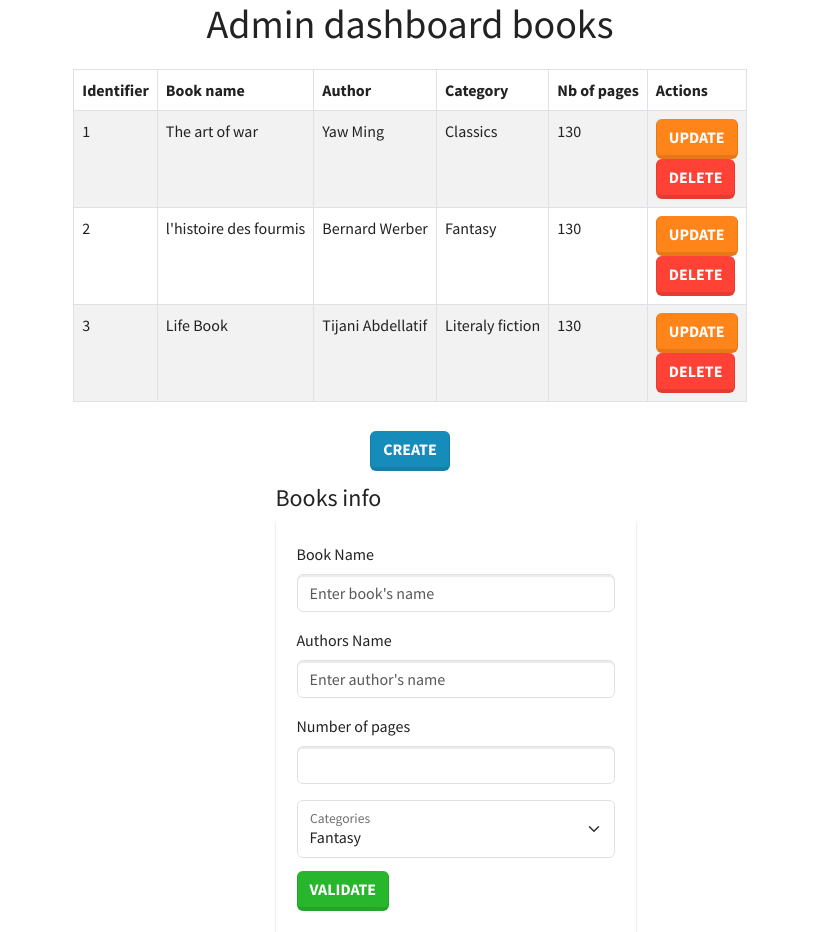
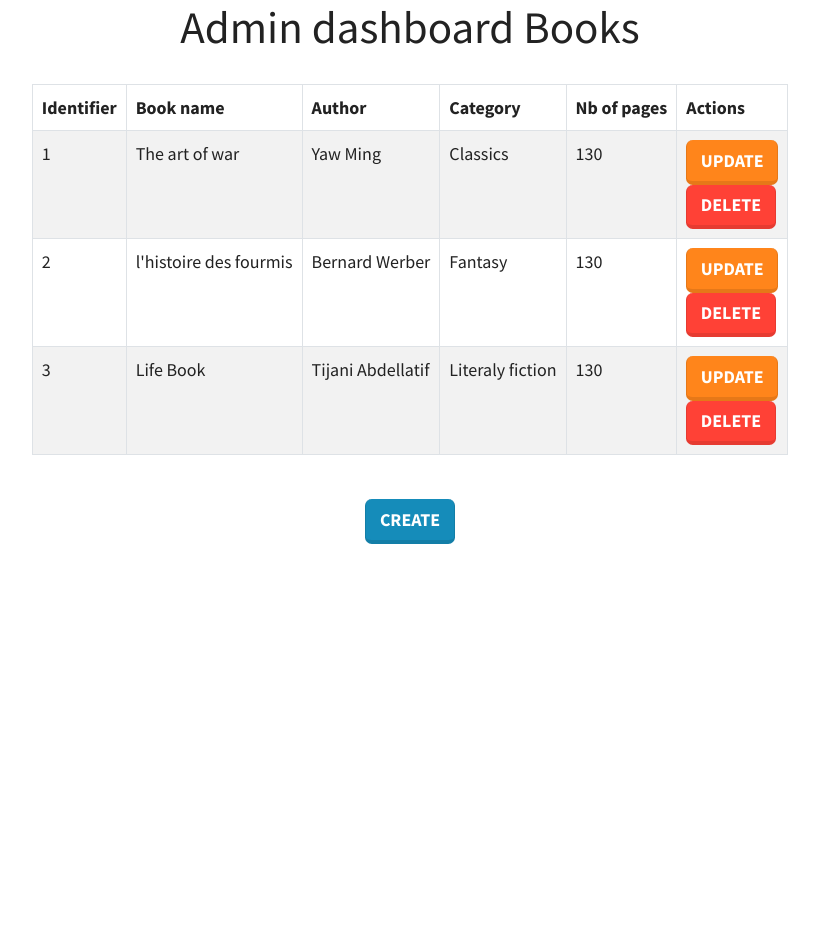
Before and after one commit to AcademyFS20/W7_Book_mangment_App_with_React_Brahim, a React (Create React App) app: page / in a window 1280 px wide. Shown: the whole page, without its empty margins (230-1049 px from the left). After the commit the page ends 800 px from the top, so only its background shows below. Built offline with nearby package versions, Linux system fonts and the light colour scheme.

Commit message:
add_deleteItem_feature

```diff
--- a/src/App.js
+++ b/src/App.js
@@ -1,39 +1,43 @@
-import React from "react";
+import React, { Component } from 'react'
 import "./index.css";
 import Books from "./containers/Books";
 import Title from "./components/Title";
 import Button from "./components/Button";
 import styled from "styled-components";
 import CreateBookForm from "./containers/CreateBookForm";
-
-function App() {
+import { ThemeProvider } from 'react-bootstrap';
 
 
+export default class App extends Component {
+
+
+
+
+    render() {
 
         return (
             <>
                 <Wrapper>
                     <div className="page">
-                    <Title />
+                            <Title titleContent="Admin dashboard Books" />
                             <Books />
-                    <Button inclination="btn primary" text='create' size="lg"/>
-                    <div>
-                        <CreateBookForm />
-                    </div>
                     </div>
                 </Wrapper>
             </>
-    );
+        )
+    }
 }
 
+
 const Wrapper = styled.div`
+
+
 .page {
     display: flex;
     flex-direction: column;
     justify-content: center;
     align-items: center;
-    gap: 13px;
+    gap: 21px;
 }
+
 `;
-
-export default App;
--- a/src/Containers/Books.js
+++ b/src/Containers/Books.js
@@ -5,11 +5,36 @@ import styled from "styled-components";
 import Button from "../components/Button";
 import { dataBook } from "../helpers/data/data";
 import Book from "../components/Book";
+import CreateBookForm from "./CreateBookForm";
+
 
 export default class Books extends Component {
+
+  state = {
+    data:dataBook,
+    toggle: true,
+  }
+
+  clickHandler = () => {
+
+    this.setState({ toggle: !this.state.toggle })
+  }
+
+deleteItem = (id) =>{
+    const newTable = this.state.data.filter((item) => {
+      if (item.id !== id) {
+        console.log(item);
+        return item
+}
+});
+this.setState({data:newTable})
+
+  }
+
   render() {
     return (
-      <div>
+      <>
+        <Wrapper>
           <Table striped bordered hover>
             <thead>
               <tr>
@@ -22,10 +47,10 @@ export default class Books extends Component {
               </tr>
             </thead>
             <tbody>
-            {dataBook.map((item) => {
+              {this.state.data.map((item) => {
                 const { id, title, nbpages, author, category } = item;
                 return (
-                <tr>
+                  <tr key={id}>
                     <Book
                       id={id}
                       bookTitle={title}
@@ -35,14 +60,28 @@ export default class Books extends Component {
                     />
                     <td>
                       <Button inclination="btn-warning" text="update" />
-                    <Button inclination="btn-danger" text="delete" />
+                      <Button inclination="btn-danger" text="delete" click={() => this.deleteItem(item.id)} />
                     </td>
                   </tr>
                 );
               })}
             </tbody>
           </Table>
+          <div>
+            {!this.state.toggle ? <CreateBookForm /> : null}
           </div>
+          <Button inclination="btn primary" text={this.state.toggle ? 'create' : 'close'} click={this.clickHandler} type="button" size="lg" />
+        </Wrapper>
+      </>
     );
   }
 }
+
+
+const Wrapper = styled.div`
+display: flex;
+flex-direction: column;
+justify-content: center;
+align-items: center;
+gap: 13px;
+`
--- a/src/Containers/CreateBookForm.js
+++ b/src/Containers/CreateBookForm.js
@@ -12,6 +12,16 @@ import Button from "../components/Button";
 import styled from "styled-components";
 
 export default class CreateBookForm extends Component {
+
+// state = {
+
+//     bookName:"",
+//     authorName:"",
+//     numberOfPages:"",
+//     category:""
+
+// }
+
   render() {
     return (
       <div>
@@ -23,7 +33,7 @@ export default class CreateBookForm extends Component {
             <Form.Control type="text" placeholder="Enter book's name" />
           </Form.Group>
           <Form.Group className="mb-3" controlId="formBasicAuthorName">
-            <Form.Label>Authors Name</Form.Label>
+            <Form.Label>Author Name</Form.Label>
             <Form.Control type="text" placeholder="Enter author's name" />
           </Form.Group>
           <Form.Group className="mb-3" controlId="formBasicNumberPages">
@@ -39,7 +49,8 @@ export default class CreateBookForm extends Component {
             <option value="3">Computer Science</option>
                   </Form.Select>
           </FloatingLabel>
-          <Button inclination='btn-success' text="validate"/>
+          <Button inclination='btn-success' text="validate" type="submit"/>
+
         </Form>
         </Wrapper>
       </div>
@@ -50,10 +61,9 @@ export default class CreateBookForm extends Component {
 
 const Wrapper = styled.div`
 
-
-    box-shadow: 0 2px 2px 0 rgba(0,0,0,0.2);
-    width:134%;
-    padding: 21px;
+width:612px;
+box-shadow: 0 2px 2px 0 rgba(0,0,0,0.2);
+padding: 21px;
 
 :hover {
     box-shadow: 0 4px 8px 0 rgba(0,0,0,0.2);
@@ -63,6 +73,4 @@ const Wrapper = styled.div`
 Button{
   margin-top:13px;
 }
-
-
 `
--- a/src/components/Button.js
+++ b/src/components/Button.js
@@ -7,7 +7,7 @@ function Buttons(props) {
 
 
         <div>
-              <Button className={classes}>{props.text}</Button>
+              <Button className={classes} onClick={props.click} type={props.type}>{props.text}</Button>
         </div>
     )
 }
--- a/src/components/Title.js
+++ b/src/components/Title.js
@@ -1,9 +1,9 @@
 import React from 'react'
 
-function Title() {
+function Title(props) {
     return (
         <div>
-            <h1>Admin dashboard books</h1>
+            <h1>{props.titleContent}</h1>
         </div>
     )
 }
--- a/src/index.css
+++ b/src/index.css
@@ -1,3 +1,3 @@
   html  {
-      font-size: 16px;
+      font-size: 18px;
   }
```
Also changed, not shown: src/Containers/EditForm.js (deleted, +0 -12 lines). Lines whose indentation alone changed are shown as unchanged.
